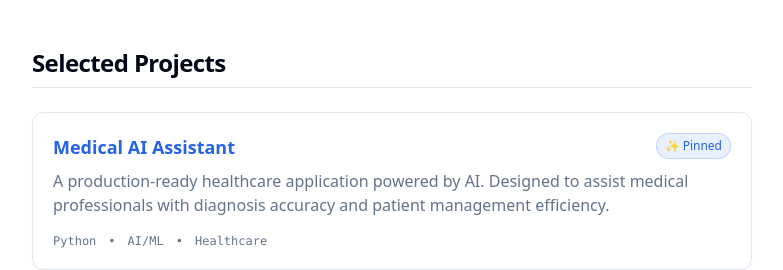
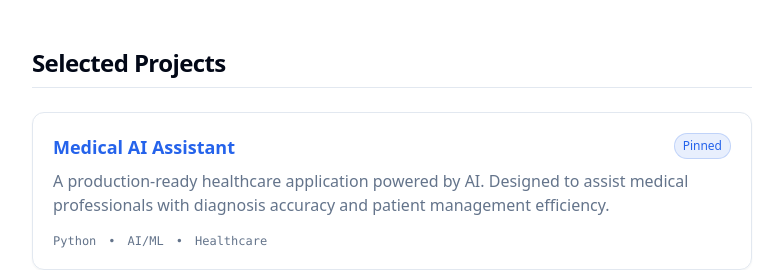
Before and after one commit to Fonyuygita/portfolio-site, a Next.js app: page / in a window 1280 px wide. Shown: the part 1280-1550 px from the top of the page, without its empty margins (248-1031 px from the left). Built offline with nearby package versions, Linux system fonts and the light colour scheme; no server answers.

Commit message:
Update page.tsx

```diff
--- a/src/app/page.tsx
+++ b/src/app/page.tsx
@@ -84,7 +84,7 @@ export default function Home() {
                 <h3 className="font-semibold text-lg group-hover:text-primary transition-colors flex items-center gap-2">
                   Medical AI Assistant <ExternalLink className="h-4 w-4 opacity-0 group-hover:opacity-100 transition-opacity" />
                 </h3>
-                <span className="text-xs bg-primary/10 text-primary border border-primary/20 px-2 py-1 rounded-full font-medium">✨ Pinned</span>
+                <span className="text-xs bg-primary/10 text-primary border border-primary/20 px-2 py-1 rounded-full font-medium">Pinned</span>
               </div>
               <p className="text-muted-foreground mb-4">
                 A production-ready healthcare application powered by AI. Designed to assist medical professionals with diagnosis accuracy and patient management efficiency.
```
